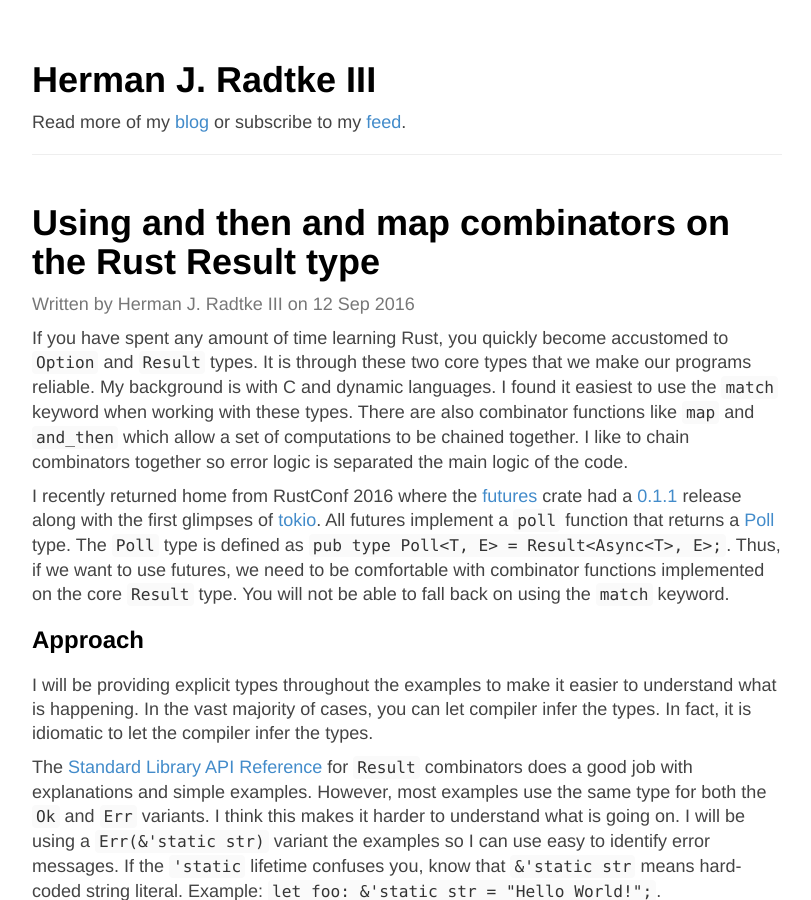
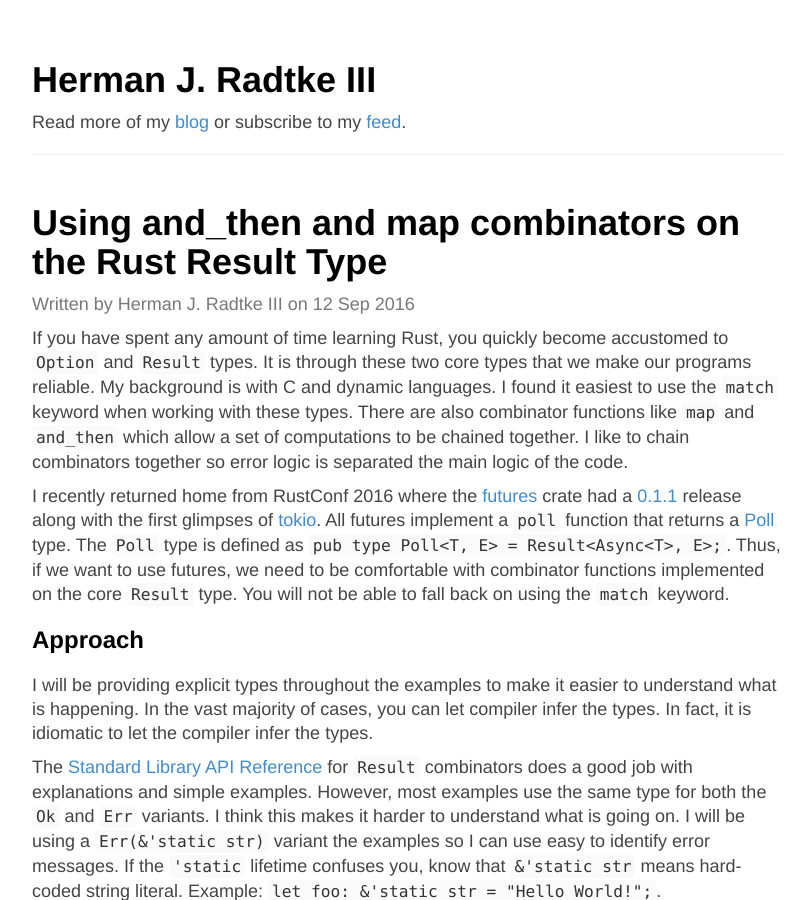
Before and after one commit to hjr3/hjr3.github.io, a Jekyll site: the page built from _posts/2016-09-12-rust-using-and_then-and-map-combinators-on-result-type.md, in a window 1280 px wide and 900 px high. Shown: the whole window, without its empty margins (233-1044 px from the left). Built offline with Jekyll 4.4.1, drawn with Linux system fonts in a browser that asks for light colours; some of the changed text lies outside the part shown.

```diff
--- a/_posts/2016-09-12-rust-using-and_then-and-map-combinators-on-result-type.md
+++ b/_posts/2016-09-12-rust-using-and_then-and-map-combinators-on-result-type.md
@@ -1,6 +1,6 @@
 ---
 layout: post
-title: "Using and\_then and map combinators on the Rust Result type"
+title: "Using and_then and map combinators on the Rust Result Type"
 tags:
 - rustlang
 status: publish
```
